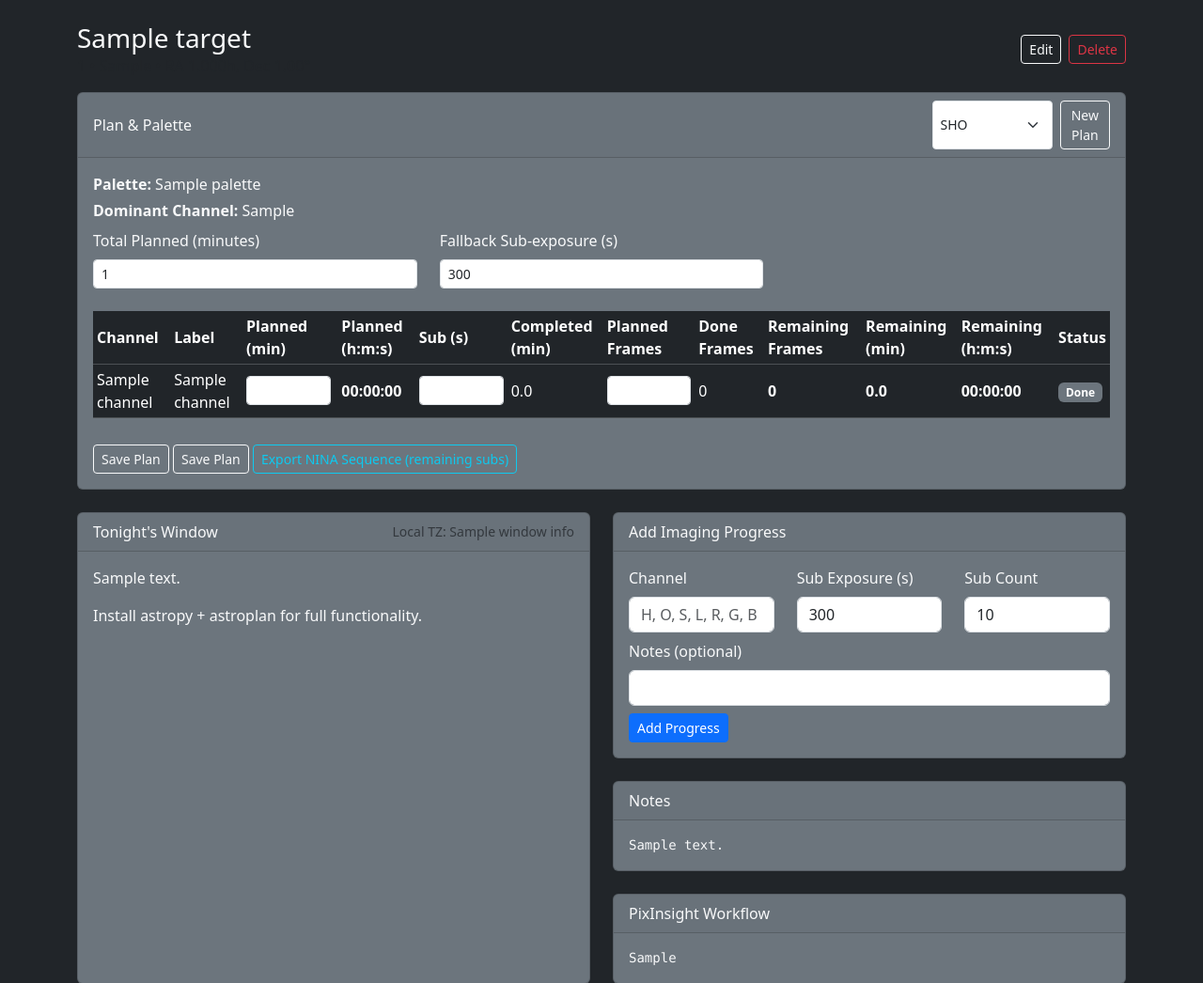
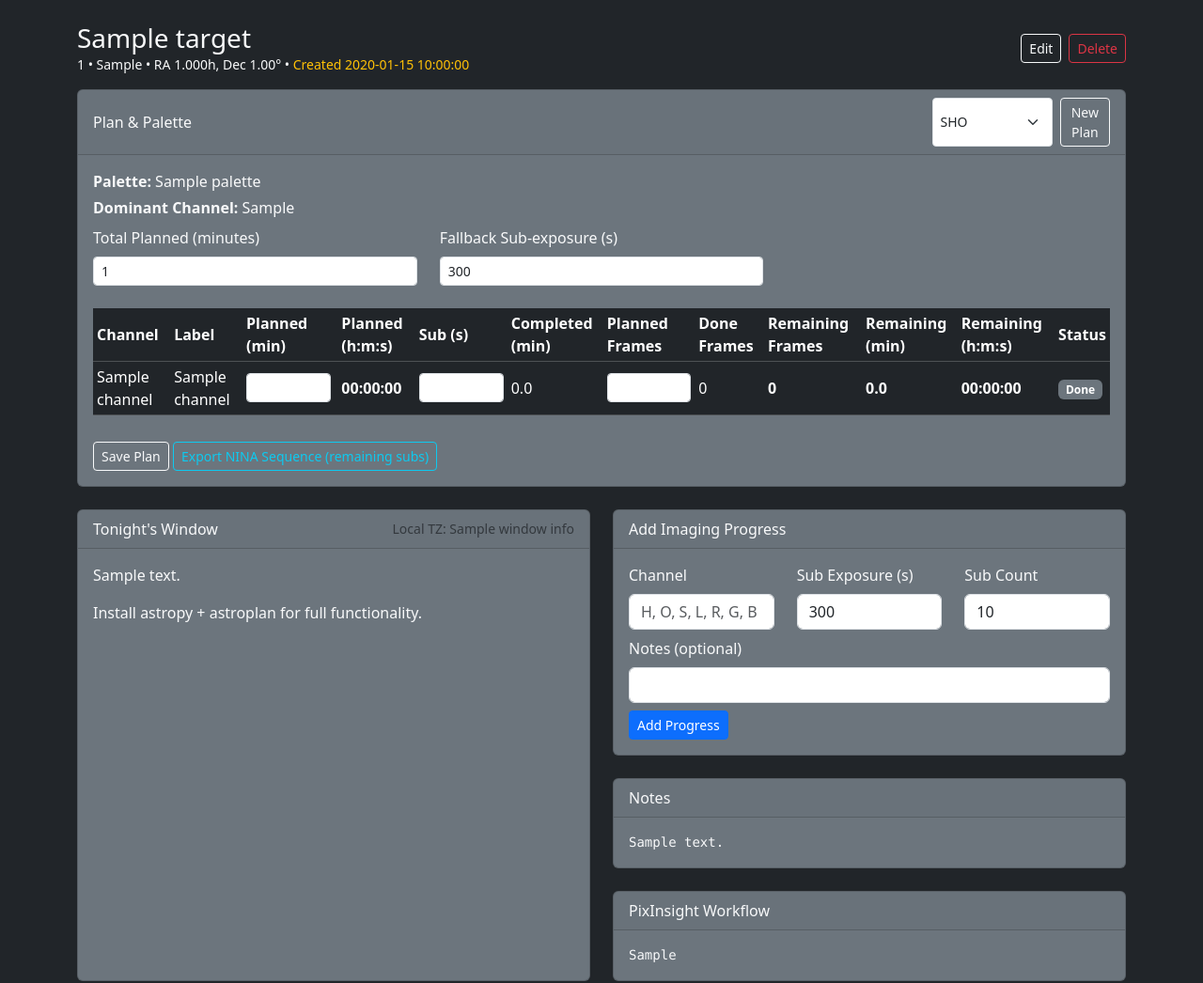
Before and after one commit to salehram/astroplanner, a Flask app: template templates/target_detail.html in a window 1280 px wide. Shown: the part 56-1102 px from the top of the page at 94% size. Run offline with Flask 3, Linux system fonts and the light colour scheme; tables that the repository leaves empty hold one stand-in row (values such as "Sample post"); the template is opened without the code that fills it: values that come from a table or form of the project are taken from there, most other values are stand-ins (such as "Sample title", 1, 10 or a date in 2020); grey boxes marked "Sample" are stand-in pictures.

Commit message:
added (created at) time for the targets

```diff
--- a/app.py
+++ b/app.py
@@ -1,4 +1,4 @@
-from datetime import datetime, time
+from datetime import datetime, time, timezone, timedelta
 import os
 import io
 import json
@@ -18,6 +18,7 @@
 )
 
 from nina_integration import load_nina_template, build_nina_sequence_from_blocks
+from zoneinfo import ZoneInfo
 
 BASE_DIR = os.path.abspath(os.path.dirname(__file__))
 
@@ -62,6 +63,9 @@
     packup_time_local = db.Column(db.String(5), default="01:00")  # "HH:MM"
 
     final_image_filename = db.Column(db.String(255))
+
+    # NEW: when this target (i.e. this "project") was created
+    created_at = db.Column(db.DateTime, default=datetime.utcnow)
 
     plans = relationship("TargetPlan", back_populates="target",
                          cascade="all, delete-orphan")
@@ -113,6 +117,37 @@
 # ---------------------------------------------------------------------------
 # HELPERS
 # ---------------------------------------------------------------------------
+
+def get_local_tz_iana():
+    tz_name = os.environ.get("OBSERVER_TZ", "Asia/Riyadh")
+    try:
+        return ZoneInfo(tz_name)
+    except:
+        return ZoneInfo("Asia/Riyadh")
+
+
+def get_local_tz():
+    """
+    Return a tzinfo for local time.
+
+    - If OBSERVER_TZ looks like a KSA-ish timezone, use fixed UTC+3.
+    - Otherwise, try zoneinfo if available.
+    - Fallback to UTC if nothing else works.
+    """
+    tz_name = os.environ.get("OBSERVER_TZ", "Asia/Riyadh")
+
+    # Treat these as "KSA time", fixed UTC+3
+    if tz_name in ("Asia/Riyadh", "KSA", "UTC+3", "+03:00"):
+        return timezone(timedelta(hours=3))
+
+    # Best effort: try zoneinfo if installed
+    try:
+        from zoneinfo import ZoneInfo
+        return ZoneInfo(tz_name)
+    except Exception:
+        # Last resort: UTC
+        return timezone.utc
+
 
 def parse_time_str(tstr, default="01:00") -> time:
     """Parse 'HH:MM' into a time object; fall back if invalid."""
@@ -223,6 +258,8 @@
             window_fit_ratio = 0.0
             tonight_completion_fraction = 0.0
 
+        created_local = (t.created_at.replace(tzinfo=timezone.utc).astimezone(get_local_tz()) if t.created_at else None)
+
         summaries.append({
             "target": t,
             "plan_data": plan_data,
@@ -237,6 +274,7 @@
             "remaining_ratio_raw": remaining_ratio,
             "window_fit_ratio_raw": window_fit_ratio,
             "tonight_completion_fraction_raw": tonight_completion_fraction,
+            "created_local": created_local,
         })
 
     # Second pass: normalize across all targets & compute a priority score
@@ -372,13 +410,17 @@
     return render_template(
         "target_detail.html",
         target=target,
+        target_created_local=(
+            target.created_at.replace(tzinfo=timezone.utc).astimezone(get_local_tz())
+            if target.created_at
+            else None
+        ),
         plan=plan,
         plan_data=plan_data,
         window_info=window_info,
         progress_minutes=progress_minutes,
         progress_seconds=progress_seconds,
     )
-
 
 @app.post("/target/<int:target_id>/export_nina")
 def export_nina_sequence(target_id):
--- a/requirements.txt
+++ b/requirements.txt
@@ -2,6 +2,7 @@
 flask_sqlalchemy==3.1.1
 sqlalchemy==2.0.32
 werkzeug==3.0.3
+tzdata
 
 # For the sky calculations:
 astropy==6.0.1
--- a/templates/index.html
+++ b/templates/index.html
@@ -102,9 +102,10 @@
                      class="text-light text-decoration-none">
                     {{ t.name }}
                   </a>
-                  <div class="small text-muted">
+                  <div class="small text-warning">
                     {{ t.catalog_id or "" }}
                   </div>
+                  <div class="small text-warning">Created: {{ s.created_local.strftime('%Y-%m-%d %H:%M %Z') if s.created_local else '-' }}</div>
                 </td>
                 <td>{{ t.target_type or "N/A" }}</td>
                 <td>
--- a/templates/target_detail.html
+++ b/templates/target_detail.html
@@ -22,11 +22,16 @@
 <div class="d-flex justify-content-between align-items-center mb-3">
   <div>
     <h1 class="h3 mb-0">{{ target.name }}</h1>
-    <div class="text-muted">
+    <div class="text-light small">
       {{ target.catalog_id or "No catalog ID" }} •
       {{ target.target_type or "Type N/A" }} •
       RA {{ "%.3f"|format(target.ra_hours) }}h,
       Dec {{ "%.2f"|format(target.dec_deg) }}°
+      {% if target_created_local %}
+        • <span class="text-warning">
+            Created {{ target_created_local.strftime("%Y-%m-%d %H:%M:%S") }}
+          </span>
+      {% endif %}
     </div>
   </div>
   <div class="d-flex gap-2">
@@ -158,8 +163,6 @@
 
               </table>
             </div>
-
-            <button class="btn btn-outline-light btn-sm mt-3" type="submit">Save Plan</button>
 
             <button class="btn btn-outline-light btn-sm mt-3" type="submit">
               Save Plan
```
Also changed, not shown: astroplanner.db, old-astroplanner.db (added), 1 other file.
